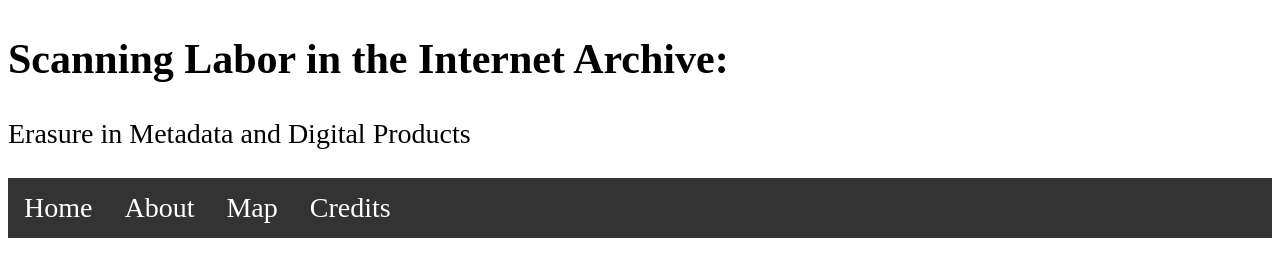
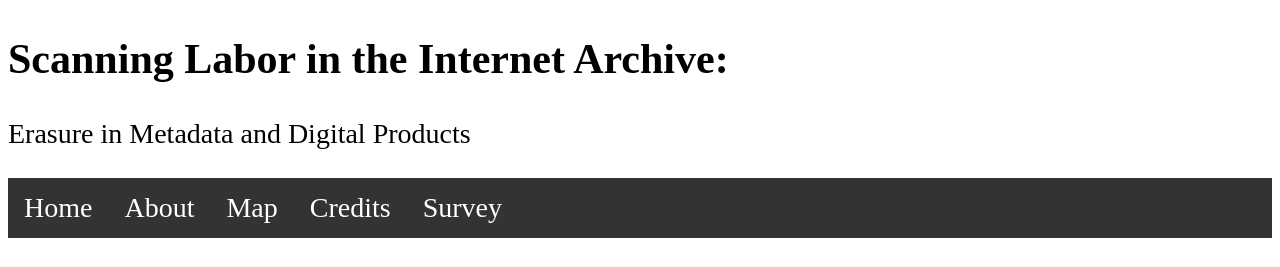
Before and after one commit to scanninglabor/IAScanningLabor, a plain HTML site: page index.html in a window 1280 px wide. Shown: the top 267 px of the page. Drawn offline with Linux system fonts and the light colour scheme.

Commit message:
Update index.html

```diff
--- a/index.html
+++ b/index.html
@@ -47,6 +47,7 @@
   <li><a href="https://scanninglabor.github.io/IAScanningLabor/about.html">About</a></li>
   <li><a href="https://scanninglabor.github.io/IAScanningLabor/test_kepler_map_time_function.html">Map</a></li>
   <li><a href="https://scanninglabor.github.io/IAScanningLabor/credits.html">Credits</a></li>
+  <li><a href="https://docs.google.com/forms/d/e/1FAIpQLScYci2RBW5-j2baAs8BRS7Xdxgz3PKrzzo6UygPXrIRgduHqQ/viewform?usp=sf_link">Survey</a></li>
 </ul>
 
 <h3>Project intro:</h3>
```
